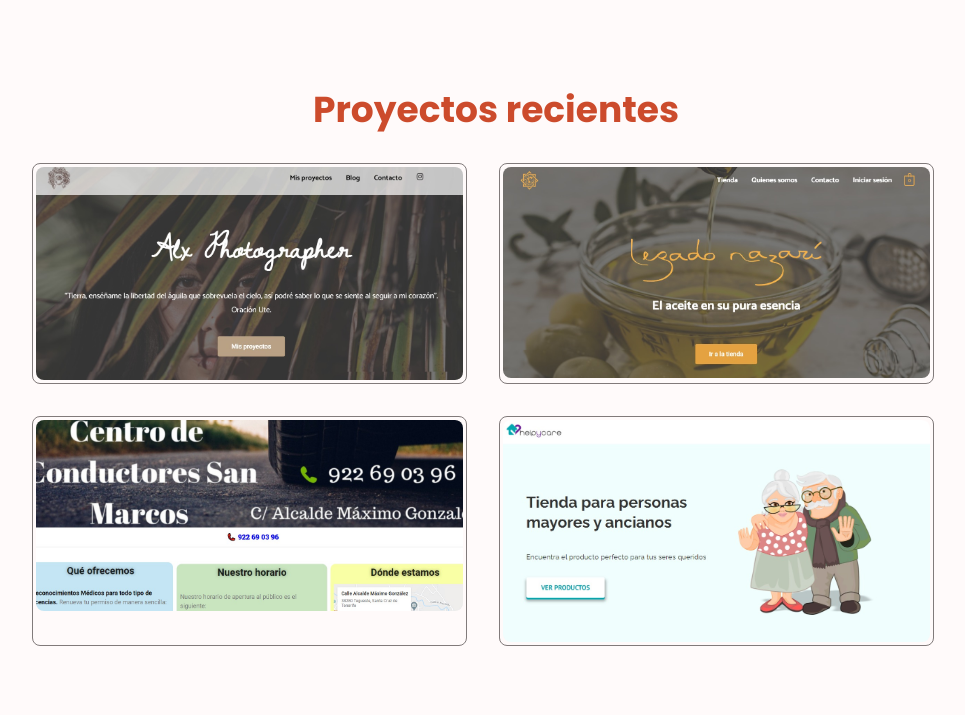
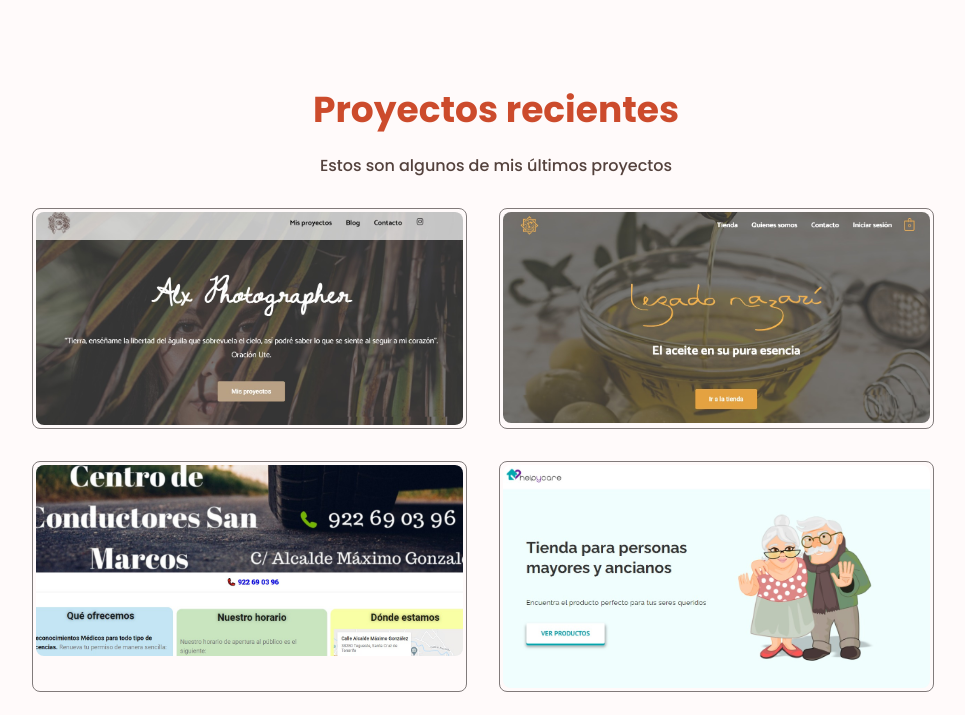
Before and after one commit to jdfj94/CV, a PHP site: page / in a window 1280 px wide. Shown: the part 2419-3134 px from the top of the page, without its empty margins (304-1269 px from the left). Run offline with PHP 8.4, Linux system fonts and the light colour scheme.

Commit message:
Texto proyectos

```diff
--- a/CV.html
+++ b/CV.html
@@ -220,6 +220,8 @@
         <section class="section proyectos" id="proyectos">
             <h2 class="section-title">Proyectos recientes</h2>
 
+            <p class="texto-maquetaciones">Estos son algunos de mis últimos proyectos</p>
+
             <div class="trabajos__container bd-grid">
 
                 <div class="trabajos__img">
--- a/index.php
+++ b/index.php
@@ -220,6 +220,8 @@
         <section class="section proyectos" id="proyectos">
             <h2 class="section-title">Proyectos recientes</h2>
 
+            <p class="texto-maquetaciones">Estos son algunos de mis últimos proyectos</p>
+
             <div class="trabajos__container bd-grid">
 
                 <div class="trabajos__img">
```
